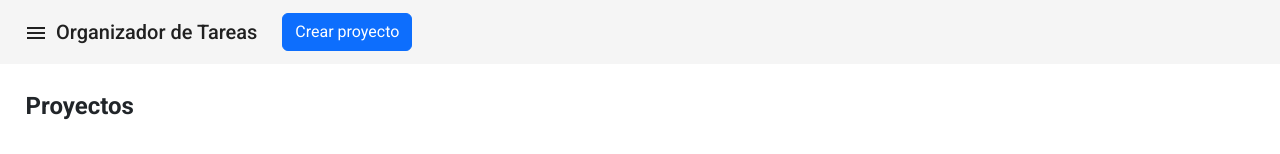
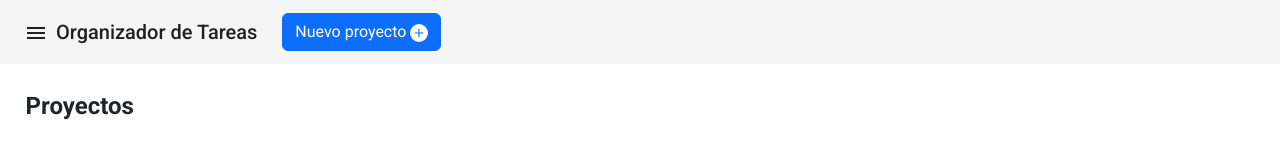
Before and after one commit to elioraymundod/Organizador-tareas, an Angular app in the folder organizador-tareas/: page /tablero-principal in a window 1280 px wide. Shown: the top 154 px of the page. Built offline with nearby package versions, Linux system fonts and the light colour scheme.

Commit message:
actualizacion

```diff
--- a/organizador-tareas/src/app/tablero-principal/tablero-principal.component.html
+++ b/organizador-tareas/src/app/tablero-principal/tablero-principal.component.html
@@ -16,8 +16,11 @@
   <button mat-icon-button class="example-icon" aria-label="Example icon-button with share icon">
    <mat-icon>share</mat-icon>
  <-- Button modal Crear proyecto-->
-<button type="button" class="btn btn-primary" data-bs-toggle="modal" data-bs-target="#modalCrearProyecto">
-  Crear proyecto
+<button type="button" class="btn btn-primary" data-bs-toggle="modal" data-bs-target="#modalNuevoProyecto">
+  Nuevo proyecto
+  <svg xmlns="http://www.w3.org/2000/svg" width="18" height="18" fill="currentColor" class="bi bi-plus-circle-fill" viewBox="0 0 16 16">
+    <path d="M16 8A8 8 0 1 1 0 8a8 8 0 0 1 16 0zM8.5 4.5a.5.5 0 0 0-1 0v3h-3a.5.5 0 0 0 0 1h3v3a.5.5 0 0 0 1 0v-3h3a.5.5 0 0 0 0-1h-3v-3z"/>
+  </svg>
 </button>
     </mat-toolbar>
 </p>
@@ -77,27 +80,20 @@
       </section>
 </div>
 
-<!--Modal crear tablero-->
-<div class="modal fade" id="modalCrearProyecto" tabindex="-1" aria-labelledby="modalCrearProyectoLabel" aria-hidden="true">
+<!--Modal crear Proyecto-->
+<div class="modal fade" id="modalNuevoProyecto" tabindex="-1" aria-labelledby="modalNuevoProyectoLabel" aria-hidden="true">
   <div class="modal-dialog">
     <div class="modal-content">
       <div class="modal-header">
-       <h1 class="modal-title" id="modalCrearProyectoLabel">Nuevo proyecto</h1>
+       <h1 class="modal-title" id="modalNuevoProyectoLabel">Nuevo proyecto</h1>
         <button type="button" class="btn-close" data-bs-dismiss="modal" aria-label="Close"></button>
       </div>
       <div class="modal-body">
         <!--Formulario-->
-        <!--<div class="form-floating mb-3">
-          <input type="nombreProyecto" class="form-control is-invalid" id="floatingInput" placeholder=" " required>
-          <label for="floatingInput">Nombre del proyecto</label>
-          <div id="validationServer03Feedback" class="invalid-feedback">
-            Debe ingresar un nombre para el proyecto.
-          </div>
-        </div>-->
         <!--Nombre del proyecto-->
           <form class="was-validated">
             <div class="mb-3">
-              <label for="floatingInput">Nombre del proyecto</label>
+              <label for="floatingInput" >Nombre del proyecto</label>
               <textarea class="form-control" id="validationTextarea" placeholder="" required></textarea>
               <div class="invalid-feedback">
                 Debe ingresar un nombre para el proyecto.
@@ -124,25 +120,27 @@
           </div>
         </div>
         <br>
-        <!--Vistas-->
-        <label >Vista de proyecto</label>
-        <br>
-        <div class="btn-group" role="group" aria-label="Basic outlined example">
-          <button type="button" class="btn btn-outline-primary" data-bs-target="#lista">Lista</button>
-          <button type="button" class="btn btn-outline-primary" data-bs-target="#">Tablero</button>
-          <button type="button" class="btn btn-outline-primary" data-bs-target="#">Cronograma</button>
-          <button type="button" class="btn btn-outline-primary" data-bs-target="#">Calendario</button>
-        </div>
-
-
-
+        <!--Descripcion proyecto-->
+          <div class="mb-3">
+            <label for="floatingInput">Descripcion</label>
+            <textarea class="form-control" id="validationTextarea" placeholder="" required></textarea>
+          </div>
+          <br>
+<!--color-->
+<h3>Color </h3>
+  <div class="btn-group" role="group" aria-label="Basic outlined example">
+      <button type="button" class="btn btn-primary">Azul</button>
+      <button type="button" class="btn btn-success">Verde</button>
+      <button type="button" class="btn btn-warning">Amarillo</button>
+      <button type="button" class="btn btn-dark">Oscuro</button>
+  </div>
         <!--Fin Formulario-->
       </div>
       <div class="modal-footer">
         <button type="button" class="btn btn-secondary" data-bs-dismiss="modal">Cancelar</button>
-        <button type="button" class="btn btn-primary">Guardar</button>
+        <button type="button" class="btn btn-primary">Crear</button>
       </div>
     </div>
   </div>
 </div>
-<!--Fin Modal crear tablero-->
+<!--Fin Modal crear Proyecto-->
```
